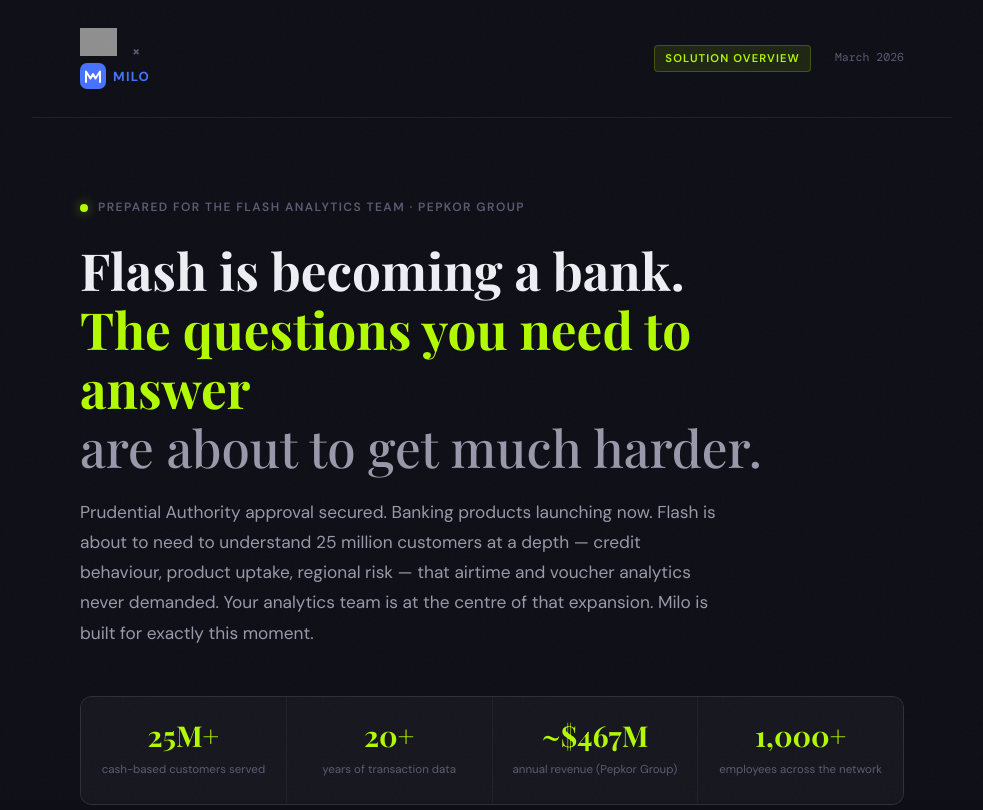
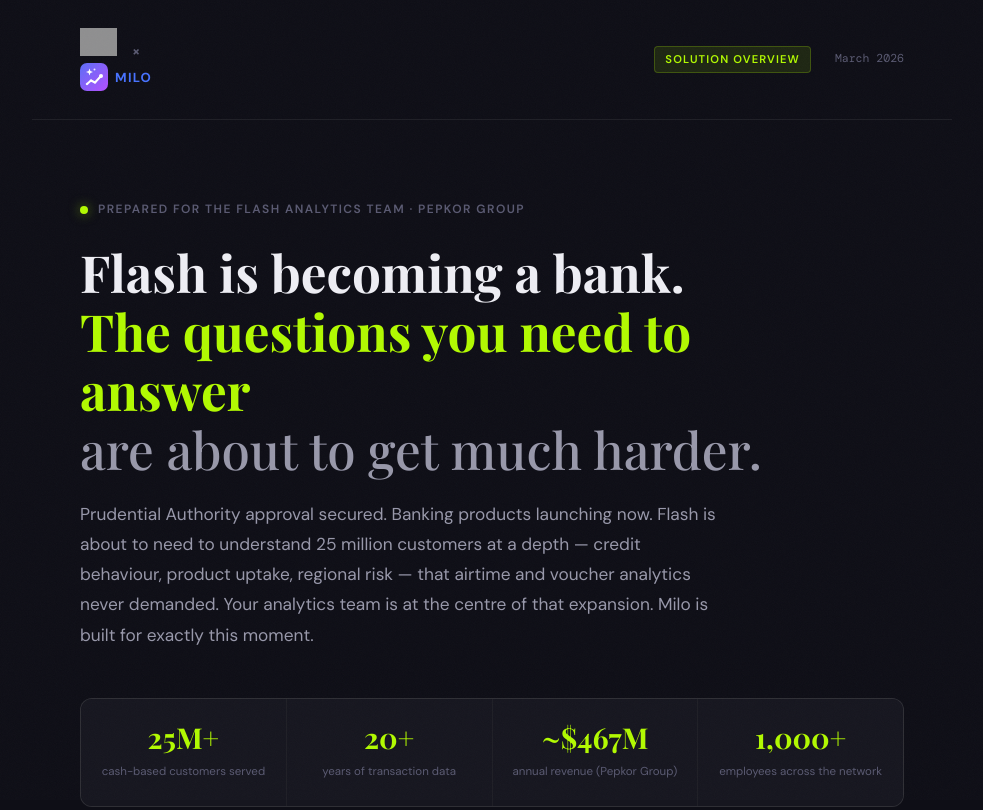
Before and after one commit to Tomp1234/milo-flash-proposal, a plain HTML site: page index.html in a window 1280 px wide. Shown: the top 810 px of the page, without its empty margins (148-1131 px from the left). Drawn offline with nearby package versions, Linux system fonts and the light colour scheme; grey boxes are pictures that could not be loaded; a web font is replaced by a local one.

Commit message:
Replace Milo logo with faithful SVG recreation (gradient, sparkle, trend line)

```diff
--- a/index.html
+++ b/index.html
@@ -745,9 +745,24 @@
     <span style="display:none; font-weight:700; font-size:1rem; color:var(--text); letter-spacing:0.04em;">Flash Group</span>
     <span style="color:var(--text-muted); margin: 0 10px; font-size:0.9rem;">×</span>
     <span style="display:flex; align-items:center; gap:7px;">
-      <svg width="26" height="26" viewBox="0 0 26 26" fill="none" xmlns="http://www.w3.org/2000/svg" style="flex-shrink:0;">
-        <rect width="26" height="26" rx="7" fill="#4772ff"/>
-        <path d="M6 19V8.5L10.5 15.5L13 11L15.5 15.5L20 8.5V19" stroke="white" stroke-width="2" stroke-linecap="round" stroke-linejoin="round" fill="none"/>
+      <svg width="28" height="28" viewBox="0 0 28 28" fill="none" xmlns="http://www.w3.org/2000/svg" style="flex-shrink:0;">
+        <defs>
+          <linearGradient id="miloGrad" x1="0" y1="0" x2="28" y2="28" gradientUnits="userSpaceOnUse">
+            <stop offset="0%" stop-color="#5b6ef5"/>
+            <stop offset="100%" stop-color="#b44fff"/>
+          </linearGradient>
+        </defs>
+        <rect width="28" height="28" rx="7" fill="url(#miloGrad)"/>
+        <!-- Sparkle (upper-left) -->
+        <path d="M9.5 5.5 L10.4 8.1 L13 9 L10.4 9.9 L9.5 12.5 L8.6 9.9 L6 9 L8.6 8.1 Z" fill="white"/>
+        <!-- Small sparkle dot (upper area) -->
+        <circle cx="14.5" cy="6.5" r="1" fill="white" opacity="0.85"/>
+        <!-- Trend line with dots (lower-right area) -->
+        <polyline points="7,21 11,17.5 15,19.5 21,13" stroke="white" stroke-width="2" stroke-linecap="round" stroke-linejoin="round" fill="none"/>
+        <circle cx="21" cy="13" r="2" fill="white"/>
+        <circle cx="7" cy="21" r="1.3" fill="white" opacity="0.6"/>
+        <circle cx="11" cy="17.5" r="1.3" fill="white" opacity="0.6"/>
+        <circle cx="15" cy="19.5" r="1.3" fill="white" opacity="0.6"/>
       </svg>
       <span style="font-weight:700; font-size:0.82rem; letter-spacing:0.1em; text-transform:uppercase; color:#4772ff;">Milo</span>
     </span>
```
